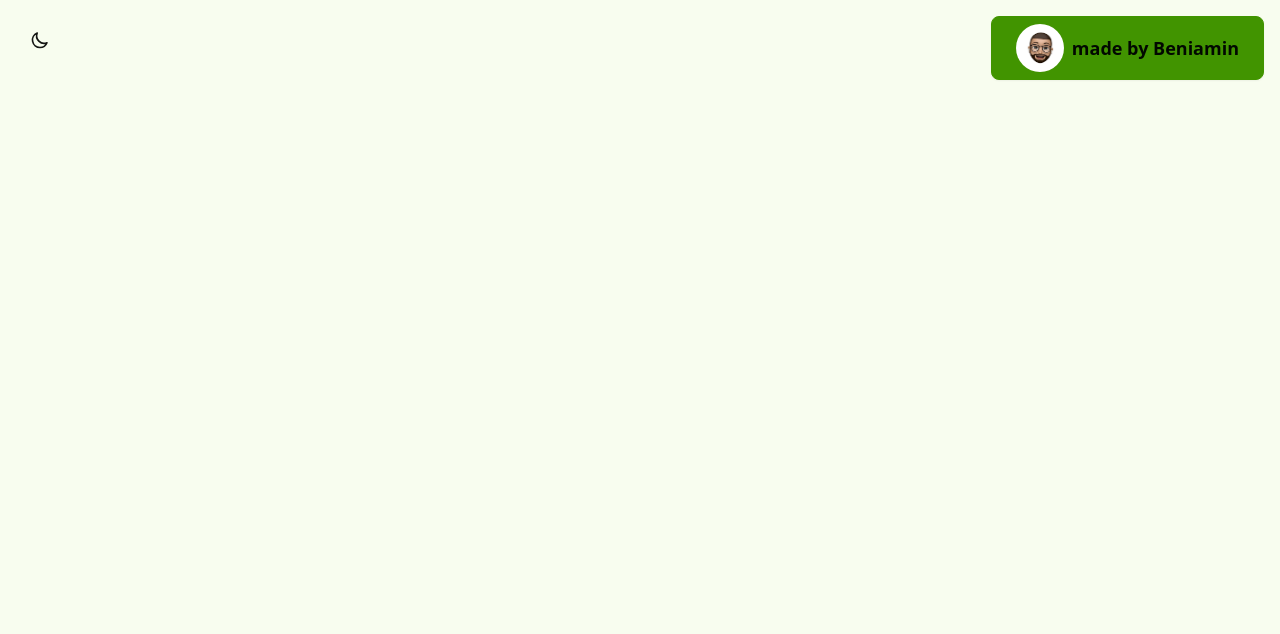
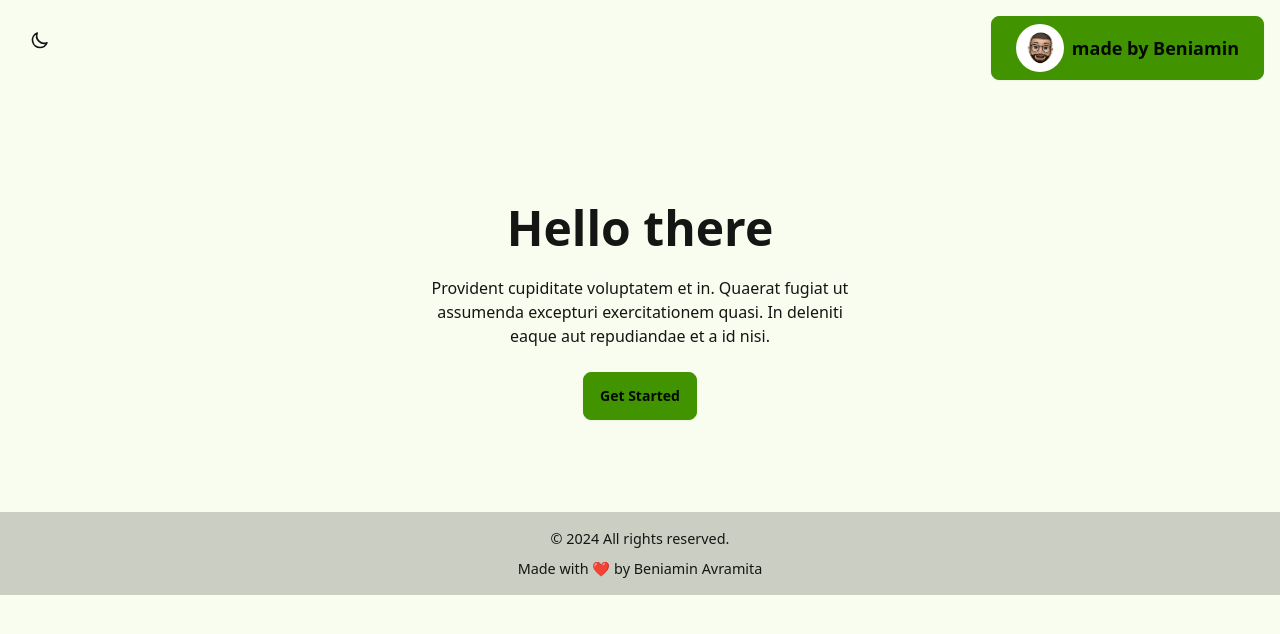
Before and after one commit to beniamincantorlabiserica/svelte-template, a SvelteKit app: page / in a window 1280 px wide. Shown: the top 634 px of the page. Built offline with nearby package versions, Linux system fonts and the light colour scheme.

Commit message:
added some components

```diff
--- /dev/null
+++ b/src/lib/components/Footer.svelte
@@ -0,0 +1,16 @@
+<script>
+	const currentYear = new Date().getFullYear();
+</script>
+
+<footer class="bg-base-300 text-base-content p-4 text-center">
+	<div class="container mx-auto">
+		<p>&copy; {currentYear} All rights reserved.</p>
+		<p class="mt-2">Made with ❤️ by Beniamin Avramita</p>
+	</div>
+</footer>
+
+<style>
+    footer {
+        font-size: 0.9rem;
+    }
+</style>
--- /dev/null
+++ b/src/lib/components/HeroText.svelte
@@ -0,0 +1,12 @@
+<div class="hero bg-base-100 h-[50dvh] mt-8">
+    <div class="hero-content text-center">
+      <div class="max-w-md">
+        <h1 class="text-5xl font-bold">Hello there</h1>
+        <p class="py-6">
+          Provident cupiditate voluptatem et in. Quaerat fugiat ut assumenda excepturi exercitationem
+          quasi. In deleniti eaque aut repudiandae et a id nisi.
+        </p>
+        <button class="btn btn-primary">Get Started</button>
+      </div>
+    </div>
+  </div>
--- /dev/null
+++ b/src/lib/components/HeroTextImage.svelte
@@ -0,0 +1,20 @@
+<script>
+    import heroImage from '$lib/images/me.jpeg'
+
+</script>
+
+<div class="hero bg-base-100 min-[50dvh] mt-8">
+    <div class="hero-content flex-col lg:flex-row-reverse">
+      <img
+        src={heroImage}
+        class="max-w-sm rounded-lg shadow-2xl bg-base-100" />
+      <div>
+        <h1 class="text-5xl font-bold">Box Office News!</h1>
+        <p class="py-6">
+          Provident cupiditate voluptatem et in. Quaerat fugiat ut assumenda excepturi exercitationem
+          quasi. In deleniti eaque aut repudiandae et a id nisi.
+        </p>
+        <button class="btn btn-primary">Get Started</button>
+      </div>
+    </div>
+  </div>
--- a/src/routes/+page.svelte
+++ b/src/routes/+page.svelte
@@ -1,6 +1,9 @@
 <script>
-
-
-
+	import HeroText from "../lib/components/HeroText.svelte";
+	import Footer from "../lib/components/Footer.svelte";
 
 </script>
+
+<HeroText />
+
+<Footer />
```
